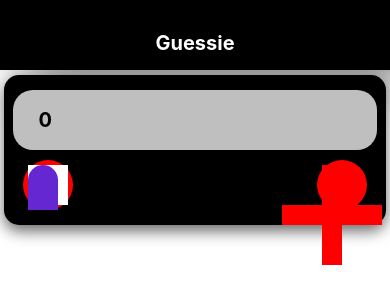
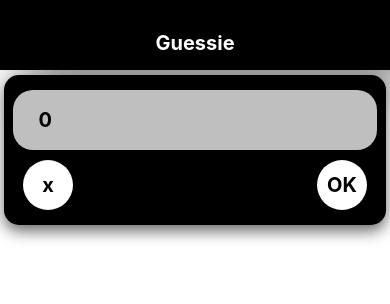
Before and after one commit to Abhishek12345679/Guessanumberapp, a React Native app: screen / in a window 390 px wide. Shown: the top 304 px of the page. Built offline with nearby package versions, Linux system fonts and the light colour scheme.

Commit message:
useRef Module

```diff
--- a/components/CrossShape.js
+++ /dev/null
@@ -1,32 +0,0 @@
-import React from 'react'
-import { View, StyleSheet } from 'react-native'
-
-const CrossShape = props => {
-    return (
-        <View {...props} style={{ ...styles.cross, ...props.style }}>
-            <View style={styles.crossUp} />
-            <View style={styles.crossFlat} />
-        </View>);
-}
-
-const styles = StyleSheet.create({
-    cross: {
-        width:50,
-        height:50
-    },
-    crossUp: {
-        backgroundColor: 'red',
-        height: 100,
-        width: 20
-    },
-    crossFlat: {
-        backgroundColor: 'red',
-        height: 20,
-        width: 100,
-        position: 'absolute',
-        left: -40,
-        top: 40
-    }
-})
-
-export default CrossShape;
--- a/components/HeartShape.js
+++ /dev/null
@@ -1,43 +0,0 @@
-import React from 'react'
-import { View, StyleSheet } from 'react-native'
-
-const HeartShape = props => {
-    return (
-        <View {...props} style={{ ...styles.heart, ...props.style }}>
-            <View style={styles.heartShape}>
-                <View style={styles.leftHeart} />
-                <View style={styles.rightHeart} />
-            </View>
-        </View>);
-}
-
-const styles = StyleSheet.create({
-    heart: {
-        width: 50,
-        height: 50
-    },
-    heartShape: {
-        width: 30,
-        height: 45,
-        position: 'absolute',
-        top: 0,
-        borderTopLeftRadius: 15,
-        borderTopRightRadius: 15,
-        backgroundColor: '#6427d1',
-    },
-    leftHeart: {
-        transform: [
-            { rotate: '-45deg' }
-        ],
-        left: 5
-    },
-    rightHeart: {
-        transform: [
-            { rotate: '45deg' }
-        ],
-        right: 5
-    }
-
-})
-
-export default HeartShape;
--- a/screens/GameScreen.js
+++ b/screens/GameScreen.js
@@ -1,5 +1,5 @@
-import React, { useState } from 'react'
-import { View, StyleSheet, TouchableOpacity, Text, Button } from 'react-native'
+import React, { useState, useRef, useEffect} from 'react'
+import { View, StyleSheet, TouchableOpacity, Text, Button, Alert } from 'react-native'
 import NumberContainer from '../components/NumberContainer'
 import CircleShape from '../components/CircleShape'
 
@@ -21,16 +21,43 @@ const GameScreen = props => {
     const [currentGuess, setCurrentGuess] =
         useState(generateNumberBetween(1, 100, props.userChoice))
 
+
+
+        useEffect(()=>{
+
+        })
+
+    currentHigh = useRef(100);
+    currentLow = useRef(1);
+
+    const nextGuessHandler = direction => {
+        if ((direction === 'greater' && currentGuess > props.userChoice) || (direction === 'lower' && currentGuess < props.userChoice)) {
+            Alert.alert('Fraud Alert', 'Hint accordingly',
+                [{ text: 'Cancel', style: 'cancel' }]);
+            return;
+        }
+        if (direction === 'lower') {
+            currentHigh.current = currentGuess;
+        }
+        else {
+            currentLow.current = currentGuess;
+        }
+
+        const nextGuess = generateNumberBetween(currentLow.current, currentHigh.current, currentGuess)
+        setCurrentGuess(nextGuess)
+    }
+
+
     return (
         <View style={styles.screen}>
             <View style={styles.mainContainer}>
-                <TouchableOpacity style={styles.upButton}>
+                <TouchableOpacity style={styles.upButton} onPress={nextGuessHandler.bind(this, 'greater')}>
                     <CircleShape style={styles.circle}>
                         <Text style={{ color: '#000', fontWeight: 'bold' }}>UP</Text>
                     </CircleShape>
                 </TouchableOpacity>
                 <NumberContainer style={styles.numberContainer}>{currentGuess}</NumberContainer>
-                <TouchableOpacity style={styles.downButton}>
+                <TouchableOpacity style={styles.downButton} onPress={nextGuessHandler.bind(this, 'lower')}>
                     <CircleShape style={styles.circle}>
                         <Text style={{ color: '#000', fontWeight: 'bold' }}>DOWN</Text>
                     </CircleShape>
@@ -64,9 +91,9 @@ const styles = StyleSheet.create({
     circle: {
         justifyContent: 'center',
         alignItems: 'center',
-        backgroundColor:'white',
-        borderWidth:1,
-        borderColor:'#ccc'
+        backgroundColor: 'white',
+        borderWidth: 1,
+        borderColor: '#ccc'
     }
 })
 
--- a/screens/StartGameScreen.js
+++ b/screens/StartGameScreen.js
@@ -15,8 +15,6 @@ import Card from '../components/Card'
 import Colors from '../constants/Colors'
 import Input from '../components/Input'
 import CircleShape from '../components/CircleShape'
-import HeartShape from '../components/HeartShape'
-import CrossShape from '../components/CrossShape'
 
 const StartGameScreen = props => {
 
@@ -83,32 +81,16 @@ const StartGameScreen = props => {
                         value={enteredValue}
                         placeholder='0'
                         placeholderTextColor="#000" />
-                    {/* <View style={styles.buttonContainer}>
-                        <View style={styles.button}>
-                            <Button
-                                onPress={resetInputHandler}
-                                title="Reset"
-                                color="#fff" />
-                        </View>
-                        <View style={styles.button}>
-                            <Button
-                                title="Confirm"
-                                color="#fff"
-                                onPress={confirmInputHandler} />
-                        </View>
-                    </View> */}
 
                     <View style={styles.buttonContainer}>
-                        <TouchableOpacity style={styles.heartButton} onPress={resetInputHandler}>
+                        <TouchableOpacity style={styles.confirmButton} onPress={resetInputHandler}>
                             <CircleShape style={styles.circle}>
-                                <HeartShape style={styles.heart}>
-
-                                </HeartShape>
+                                <Text style={styles.buttonText}>x</Text>
                             </CircleShape>
                         </TouchableOpacity>
-                        <TouchableOpacity style={styles.crossButton} onPress={confirmInputHandler}>
+                        <TouchableOpacity style={styles.cancelButton} onPress={confirmInputHandler}>
                             <CircleShape style={styles.circle}>
-                                <CrossShape style={styles.cross}></CrossShape>
+                                <Text style={styles.buttonText}>OK</Text>
                             </CircleShape>
                         </TouchableOpacity>
                     </View>
@@ -126,10 +108,10 @@ const styles = StyleSheet.create({
         height: Dimensions.get('window').height,
         alignItems: 'center'
     },
-    heartButton: {
+    confirmButton: {
 
     },
-    crossButton: {
+    cancelButton: {
 
     },
     gameArea: {
@@ -216,16 +198,12 @@ const styles = StyleSheet.create({
         width: 50,
         height: 50,
         alignItems: 'center',
-        justifyContent: 'center'
+        justifyContent: 'center',
+        backgroundColor: '#fff'
     },
-    heart: {
-        backgroundColor: 'white',
-        width: 40,
-        height: 40
-    },
-    cross: {
-        height: 40,
-        width: 40,
+    buttonText: {
+        fontSize: 20,
+        fontWeight: "bold"
     }
 });
 
```
Also changed, not shown: screens/GameOverScreen.js (+14 -7 lines).
